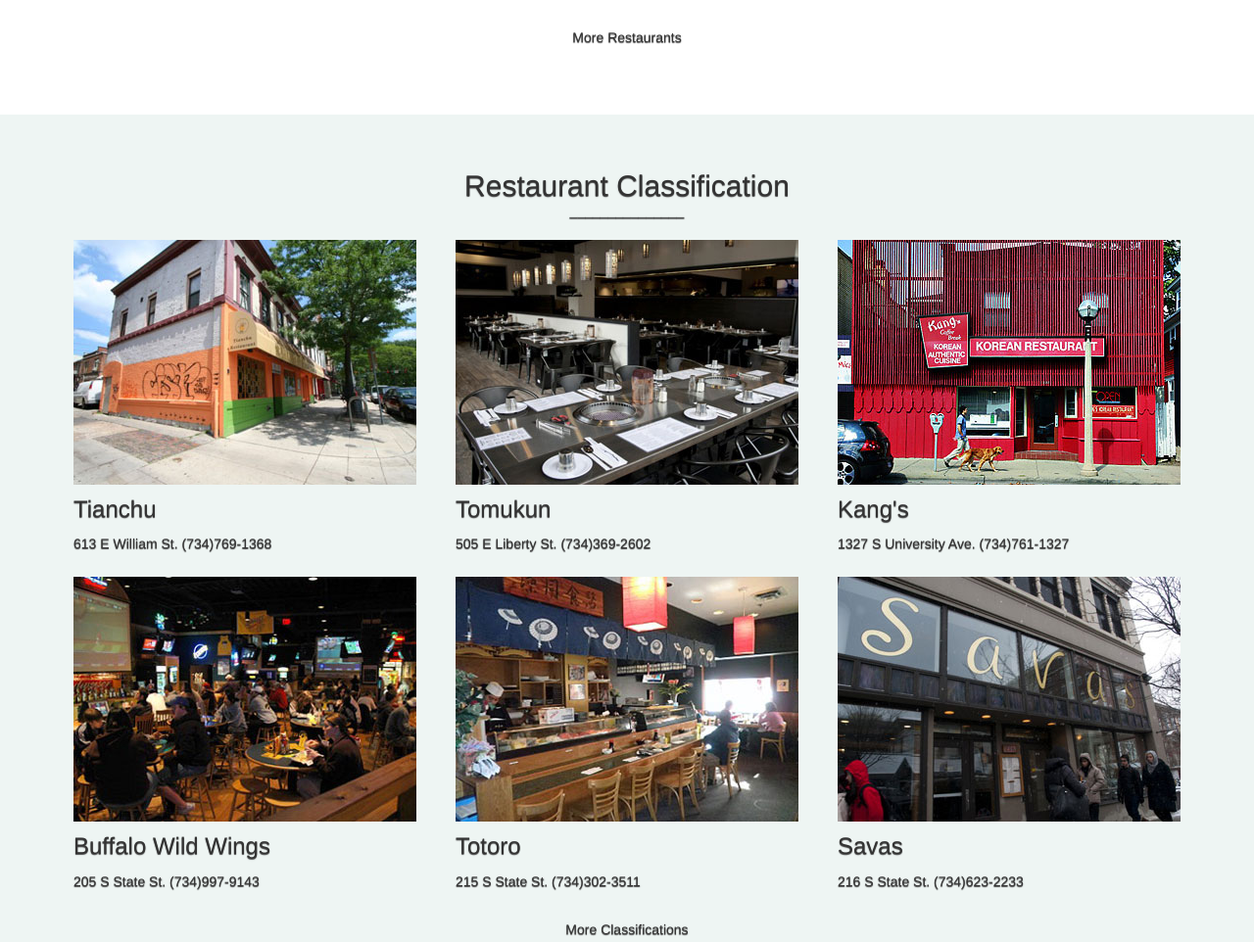
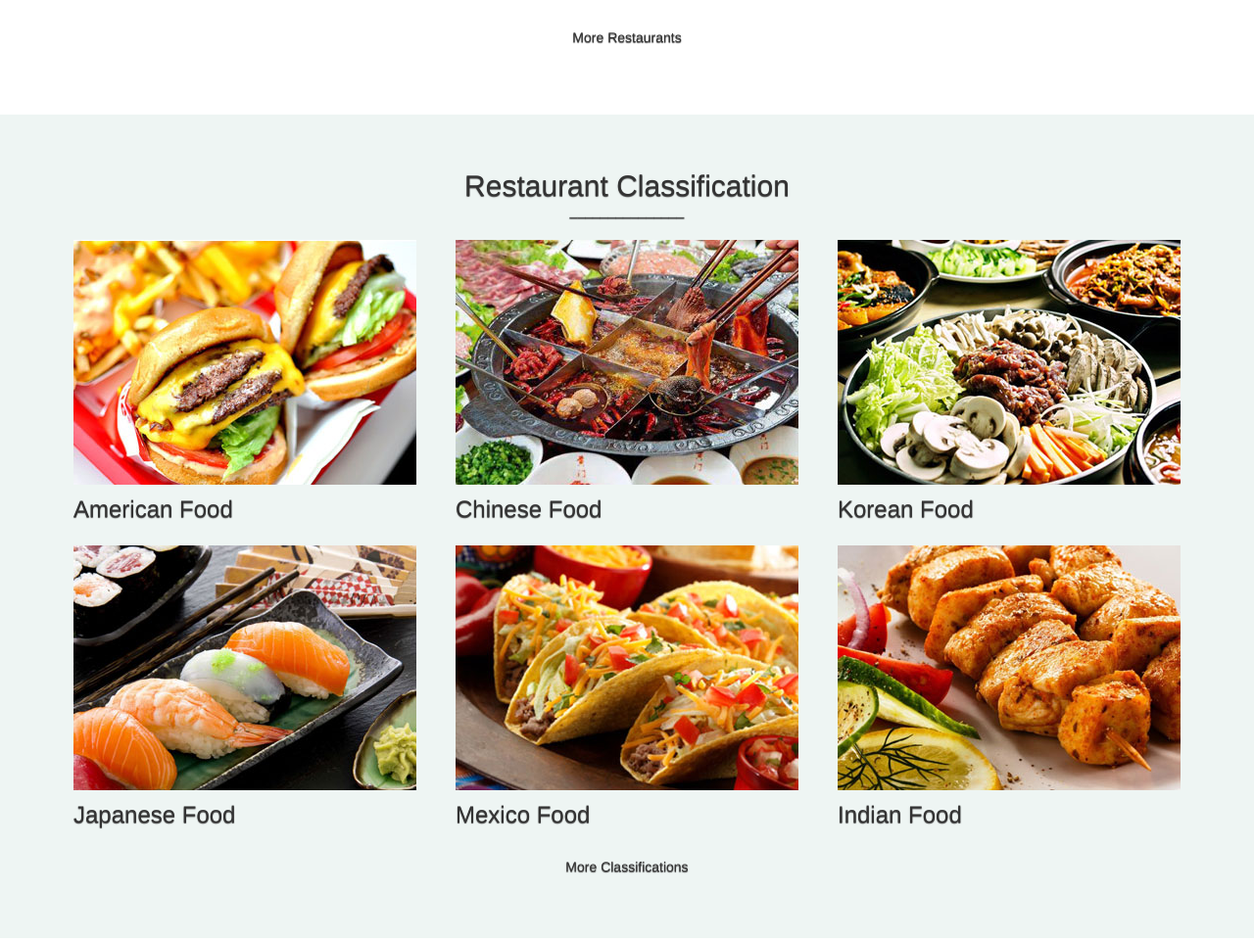
Before and after one commit to amyguobunny/TeamProject, a PHP site: page / in a window 1280 px wide. Shown: the part 1288-2250 px from the top of the page at 98% size. Run offline with PHP 8.4, Linux system fonts and the light colour scheme; some libraries are stand-ins or nearby versions; grey boxes are pictures that could not be loaded.

Commit message:
homepage content finish
All the contents for homepage have been added on it.

```diff
--- a/css/style.css
+++ b/css/style.css
@@ -87,6 +87,10 @@ video{
   position: relative;
   top: 180px;
   margin: 0 auto;
+}
+
+.recipe{
+  margin-top: 40px;
 }
 
 .footer{
--- a/index.html
+++ b/index.html
@@ -100,34 +100,34 @@
       <h5 class="segmentLine">_______________</h5>
       <div class="row">
         <div class="col-xs-12 col-sm-6 col-md-4">
-          <img src="img/recommand/Tianchu.jpg" class="img-responsive img-style" />
-          <h3 class="setWidth">Tianchu</h3>
-          <p class="setWidth">613 E William St.  (734)769-1368</p>
+          <img src="img/classification/American.jpg" class="img-responsive img-style" />
+          <h3 class="setWidth">American Food</h3>
+          <!-- <p class="setWidth">613 E William St.  (734)769-1368</p> -->
         </div>
         <div class="col-xs-12 col-sm-6 col-md-4">
-          <img src="img/recommand/Tomukun.jpg" class="img-responsive img-style" />
-          <h3 class="setWidth">Tomukun</h3>
-          <p class="setWidth">505 E Liberty St.  (734)369-2602</p>
+          <img src="img/classification/Chinese.jpg" class="img-responsive img-style" />
+          <h3 class="setWidth">Chinese Food</h3>
+          <!-- <p class="setWidth">505 E Liberty St.  (734)369-2602</p> -->
         </div>
         <div class="col-xs-12 col-sm-6 col-md-4">
-          <img src="img/recommand/Kangs.jpg" class="img-responsive img-style" />
-          <h3 class="setWidth">Kang's</h3>
-          <p class="setWidth">1327 S University Ave.  (734)761-1327</p>
+          <img src="img/classification/Korean.jpg" class="img-responsive img-style" />
+          <h3 class="setWidth">Korean Food</h3>
+          <!-- <p class="setWidth">1327 S University Ave.  (734)761-1327</p> -->
         </div>
         <div class="col-xs-12 col-sm-6 col-md-4">
-          <img src="img/recommand/Buffalo.jpg" class="img-responsive img-style" />
-          <h3 class="setWidth">Buffalo Wild Wings</h3>
-          <p class="setWidth">205 S State St.  (734)997-9143</p>
+          <img src="img/classification/Japanese.jpg" class="img-responsive img-style" />
+          <h3 class="setWidth">Japanese Food</h3>
+          <!-- <p class="setWidth">205 S State St.  (734)997-9143</p> -->
         </div>
         <div class="col-xs-12 col-sm-6 col-md-4">
-          <img src="img/recommand/Totoro.jpg" class="img-responsive img-style" />
-          <h3 class="setWidth">Totoro</h3>
-          <p class="setWidth">215 S State St.  (734)302-3511</p>
+          <img src="img/classification/Mexico.jpg" class="img-responsive img-style" />
+          <h3 class="setWidth">Mexico Food</h3>
+          <!-- <p class="setWidth">215 S State St.  (734)302-3511</p> -->
         </div>
         <div class="col-xs-12 col-sm-6 col-md-4">
-          <img src="img/recommand/Savas.jpg" class="img-responsive img-style" />
-          <h3 class="setWidth">Savas</h3>
-          <p class="setWidth">216 S State St.  (734)623-2233</p>
+          <img src="img/classification/Indian.jpg" class="img-responsive img-style" />
+          <h3 class="setWidth">Indian Food</h3>
+          <!-- <p class="setWidth">216 S State St.  (734)623-2233</p> -->
         </div>
         <h5 class="col-xs-12 seeMore">More Classifications</h5>
       </div>
@@ -158,41 +158,26 @@
     </div>
   </header> -->
 
-  <div class="container">
-    <h2>Restaurant Recommandation</h2>
+  <div class="container recipe">
+    <h2>Fantastic Recipes</h2>
     <h5 class="segmentLine">_______________</h5>
     <div class="row content">
       <div class="col-xs-12 col-sm-6 col-md-4">
-        <img src="img/recommand/Tianchu.jpg" class="img-responsive img-style"/>
-        <h3 class="setWidth">Tianchu</h3>
-        <p class="setWidth">613 E William St.  (734)769-1368</p>
+        <img src="img/recipe/KungPaoChicken.jpg" class="img-responsive img-style"/>
+        <h3 class="setWidth">Kung Pao Chicken</h3>
+        <!-- <p class="setWidth">613 E William St.  (734)769-1368</p> -->
       </div>
       <div class="col-xs-12 col-sm-6 col-md-4">
-        <img src="img/recommand/Tomukun.jpg" class="img-responsive img-style" />
-        <h3 class="setWidth">Tomukun</h3>
-        <p class="setWidth">505 E Liberty St.  (734)369-2602</p>
+        <img src="img/recipe/ChocolateChipCookie.jpg" class="img-responsive img-style" />
+        <h3 class="setWidth">Chocolate Chip Cookie</h3>
+        <!-- <p class="setWidth">505 E Liberty St.  (734)369-2602</p> -->
       </div>
       <div class="col-xs-12 col-sm-6 col-md-4">
-        <img src="img/recommand/Kangs.jpg" class="img-responsive img-style" />
-        <h3 class="setWidth">Kang's</h3>
-        <p class="setWidth">1327 S University Ave.  (734)761-1327</p>
+        <img src="img/recipe/SushiRoll.jpg" class="img-responsive img-style" />
+        <h3 class="setWidth">Sushi Roll</h3>
+        <!-- <p class="setWidth">1327 S University Ave.  (734)761-1327</p> -->
       </div>
-      <div class="col-xs-12 col-sm-6 col-md-4">
-        <img src="img/recommand/Buffalo.jpg" class="img-responsive img-style" />
-        <h3 class="setWidth">Buffalo Wild Wings</h3>
-        <p class="setWidth">205 S State St.  (734)997-9143</p>
-      </div>
-      <div class="col-xs-12 col-sm-6 col-md-4">
-        <img src="img/recommand/Totoro.jpg" class="img-responsive img-style" />
-        <h3 class="setWidth">Totoro</h3>
-        <p class="setWidth">215 S State St.  (734)302-3511</p>
-      </div>
-      <div class="col-xs-12 col-sm-6 col-md-4">
-        <img src="img/recommand/Savas.jpg" class="img-responsive img-style" />
-        <h3 class="setWidth">Savas</h3>
-        <p class="setWidth">216 S State St.  (734)623-2233</p>
-      </div>
-      <h5 class="col-xs-12 seeMore">More Restaurants</h5>
+      <!-- <h5 class="col-xs-12 seeMore">More Restaurants</h5> -->
     </div>
   </div>
 
```
Also changed, not shown: img/classification/American.jpg (added), img/classification/Chinese.jpg (added), img/classification/Indian.jpg (added), img/classification/Japanese.jpg (added), img/classification/Korean.jpg (added), img/classification/Mexico.jpg (added), img/recipe/ChocolateChipCookie.jpg (added), img/recipe/KungPaoChicken.jpg (added), img/recipe/SushiRoll.jpg (added).
